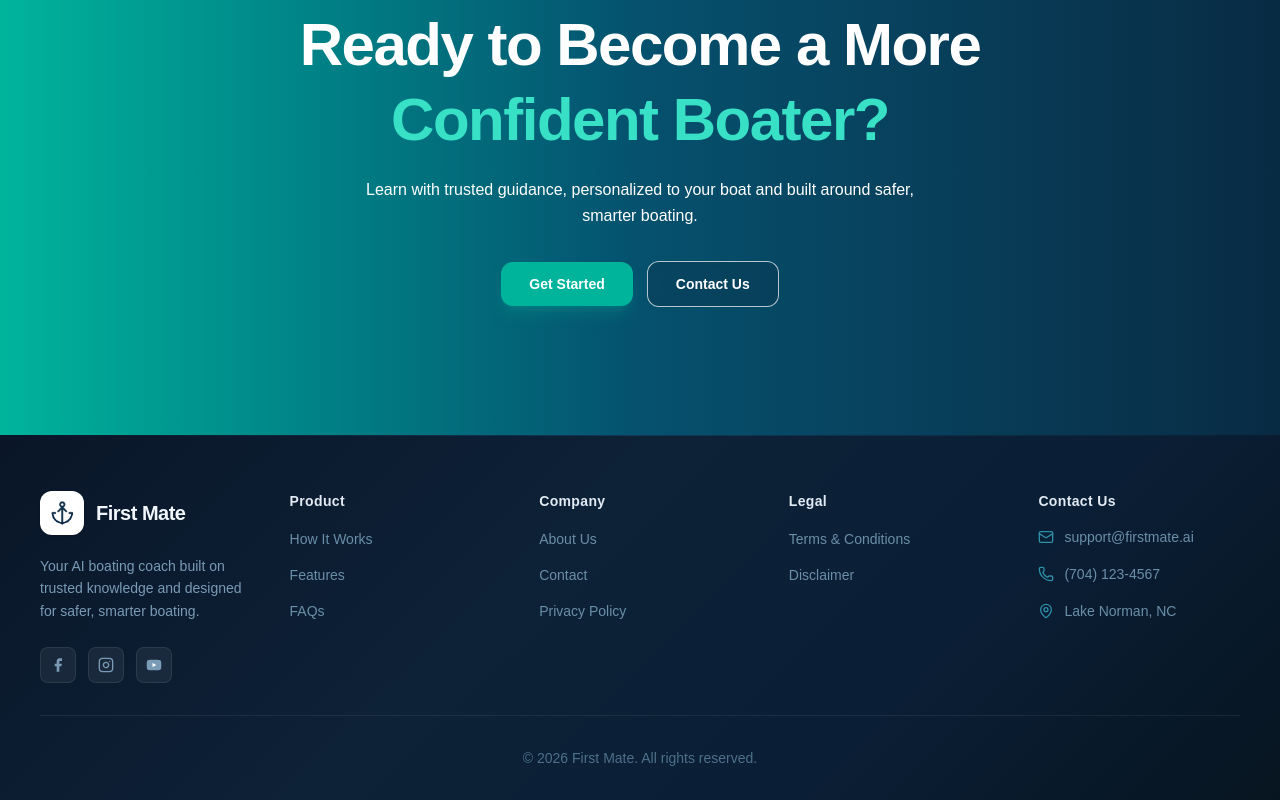
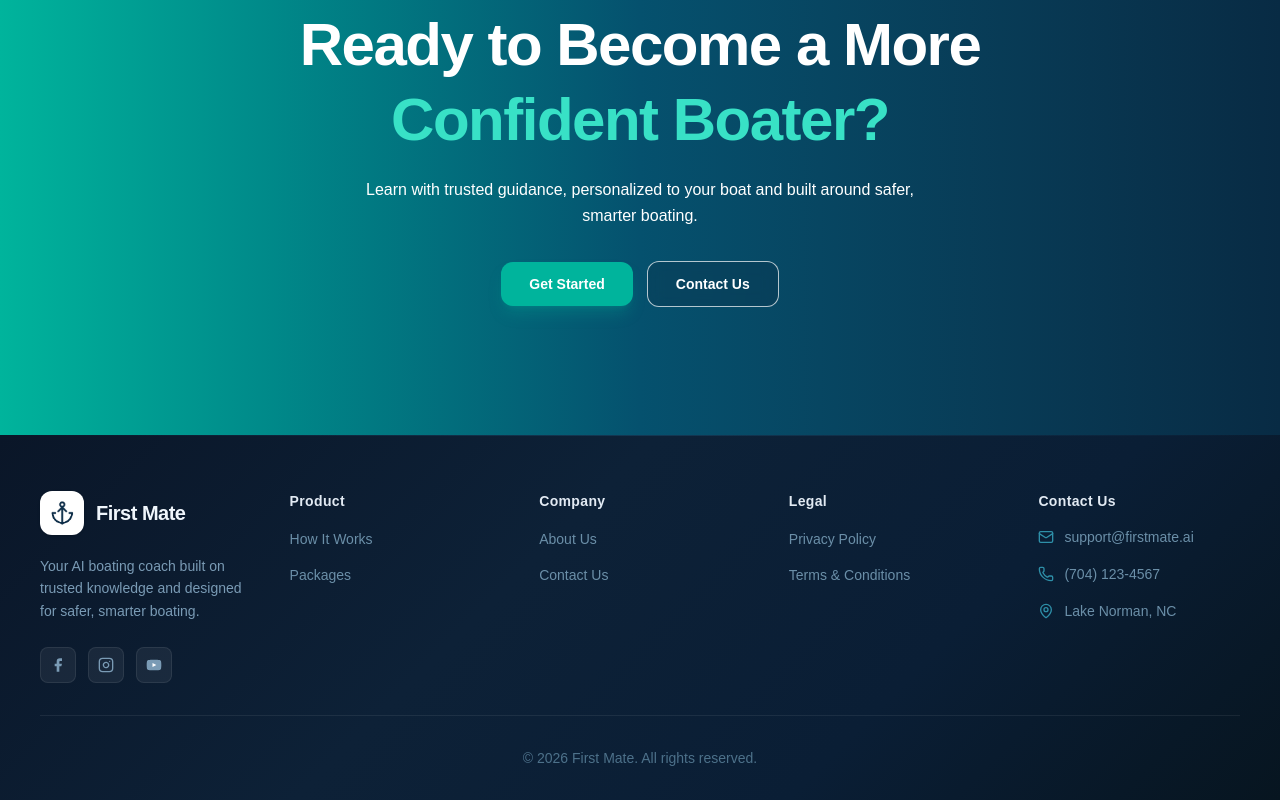
Before and after one commit to umairamjadnxthatch/first-mate-web, a Next.js app: page / in a window 1280 px wide. Shown: the part 8214-9014 px from the top of the page. Built offline with nearby package versions, Linux system fonts and the light colour scheme.

Commit message:
add href in footer

```diff
--- a/components/about/AboutFeatures.tsx
+++ b/components/about/AboutFeatures.tsx
@@ -33,7 +33,7 @@ const items = [
 
 export default function AboutFeatures() {
   return (
-    <section className="bg-[#eef3f7] py-14 sm:py-20">
+    <section id="features" className="bg-[#eef3f7] py-14 sm:py-20">
       <div className="mx-auto max-w-7xl px-6 lg:px-8">
         <div className="grid grid-cols-1 gap-6 sm:grid-cols-2 lg:grid-cols-4">
           {items.map(({ number, icon: Icon, title, description }) => (
--- a/components/home/HowItWorks.tsx
+++ b/components/home/HowItWorks.tsx
@@ -29,7 +29,7 @@ const steps = [
 
 export default function HowItWorks() {
   return (
-    <section className="relative overflow-hidden bg-gradient-to-b from-[#062c43] via-[#05324e] to-[#062c43] py-20 text-white sm:py-28">
+    <section id="how-it-works" className="relative overflow-hidden bg-gradient-to-b from-[#062c43] via-[#05324e] to-[#062c43] py-20 text-white sm:py-28">
       {/* Subtle ambient lighting */}
       <div className="pointer-events-none absolute inset-0 bg-[radial-gradient(ellipse_at_top,_var(--tw-gradient-stops))] from-[#00a896]/10 via-transparent to-transparent" />
 
--- a/components/layout/Footer.tsx
+++ b/components/layout/Footer.tsx
@@ -9,24 +9,22 @@ const navColumns = [
   {
     heading: "Product",
     links: [
-      { label: "How It Works", href: "/how-it-works" },
-      { label: "Features", href: "/features" },
-      { label: "FAQs", href: "/faqs" },
+      { label: "How It Works", href: "/#how-it-works" },
+      { label: "Packages", href: "/packages" },
     ],
   },
   {
     heading: "Company",
     links: [
       { label: "About Us", href: "/about" },
-      { label: "Contact", href: "/contact" },
-      { label: "Privacy Policy", href: "/privacy-policy" },
+      { label: "Contact Us", href: "/contact" },
     ],
   },
   {
     heading: "Legal",
     links: [
+      { label: "Privacy Policy", href: "/privacy-policy" },
       { label: "Terms & Conditions", href: "/terms-conditions" },
-      { label: "Disclaimer", href: "/disclaimer" },
     ],
   },
 ];
--- a/components/shared/FAQ.tsx
+++ b/components/shared/FAQ.tsx
@@ -54,7 +54,7 @@ export default function FAQ({
   };
 
   return (
-    <section className="bg-[#f0f4f9] py-20 sm:py-28">
+    <section id="faq" className="bg-[#f0f4f9] py-20 sm:py-28">
       <div className="mx-auto max-w-3xl px-6">
         <div className="flex flex-col items-center text-center">
           <h2 className="text-4xl font-extrabold tracking-tight text-[#0f172a] sm:text-5xl">
@@ -87,11 +87,10 @@ export default function FAQ({
                     {faq.question}
                   </span>
                   <span
-                    className={`flex h-8 w-8 shrink-0 items-center justify-center rounded-full transition-colors ${
-                      isOpen
-                        ? "bg-[#00a896] text-white shadow-sm"
-                        : "bg-[#f1f5f9] text-[#64748b] hover:bg-[#e2e8f0]"
-                    }`}
+                    className={`flex h-8 w-8 shrink-0 items-center justify-center rounded-full transition-colors ${isOpen
+                      ? "bg-[#00a896] text-white shadow-sm"
+                      : "bg-[#f1f5f9] text-[#64748b] hover:bg-[#e2e8f0]"
+                      }`}
                   >
                     {isOpen ? (
                       <Minus className="h-4 w-4 stroke-[2.5]" />
```
